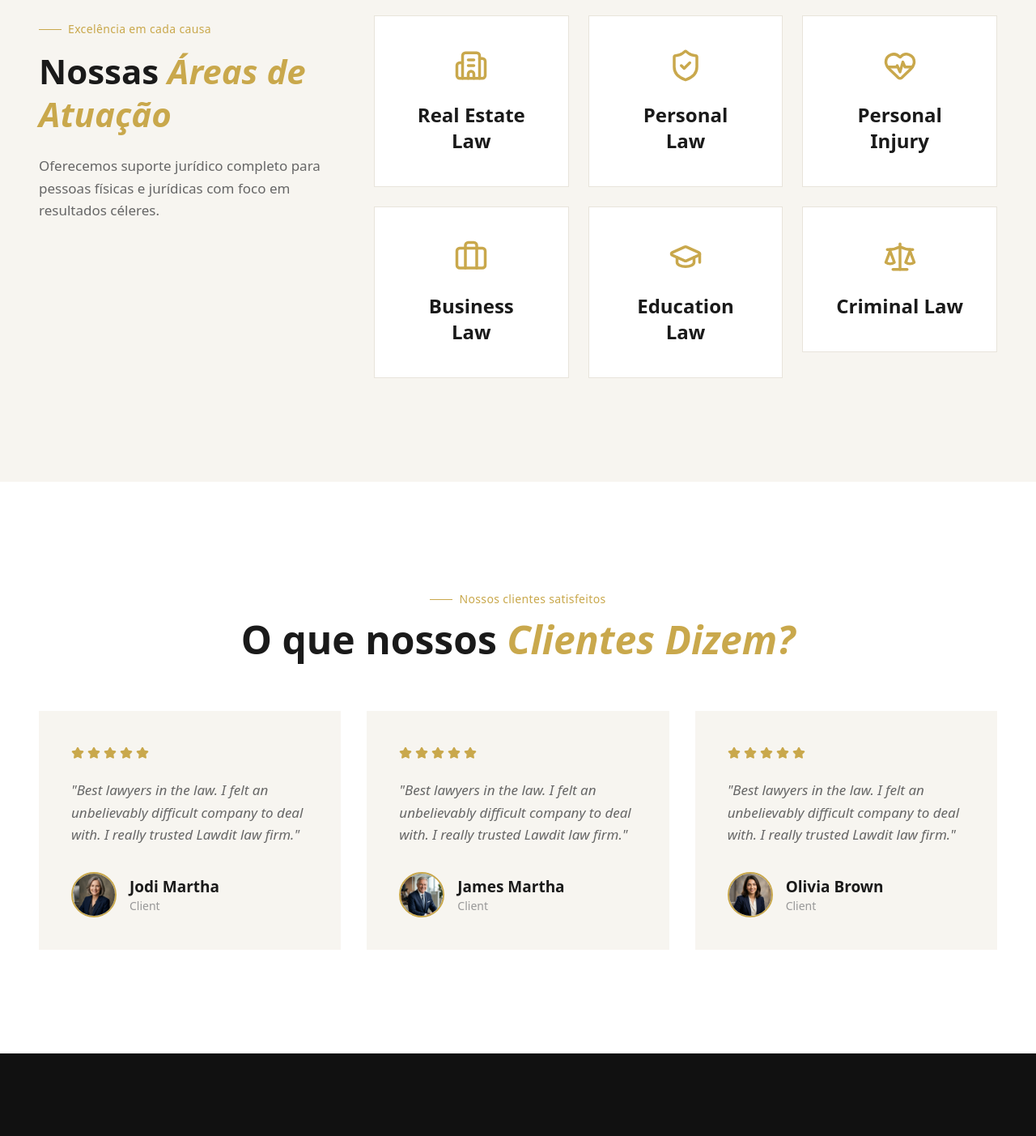
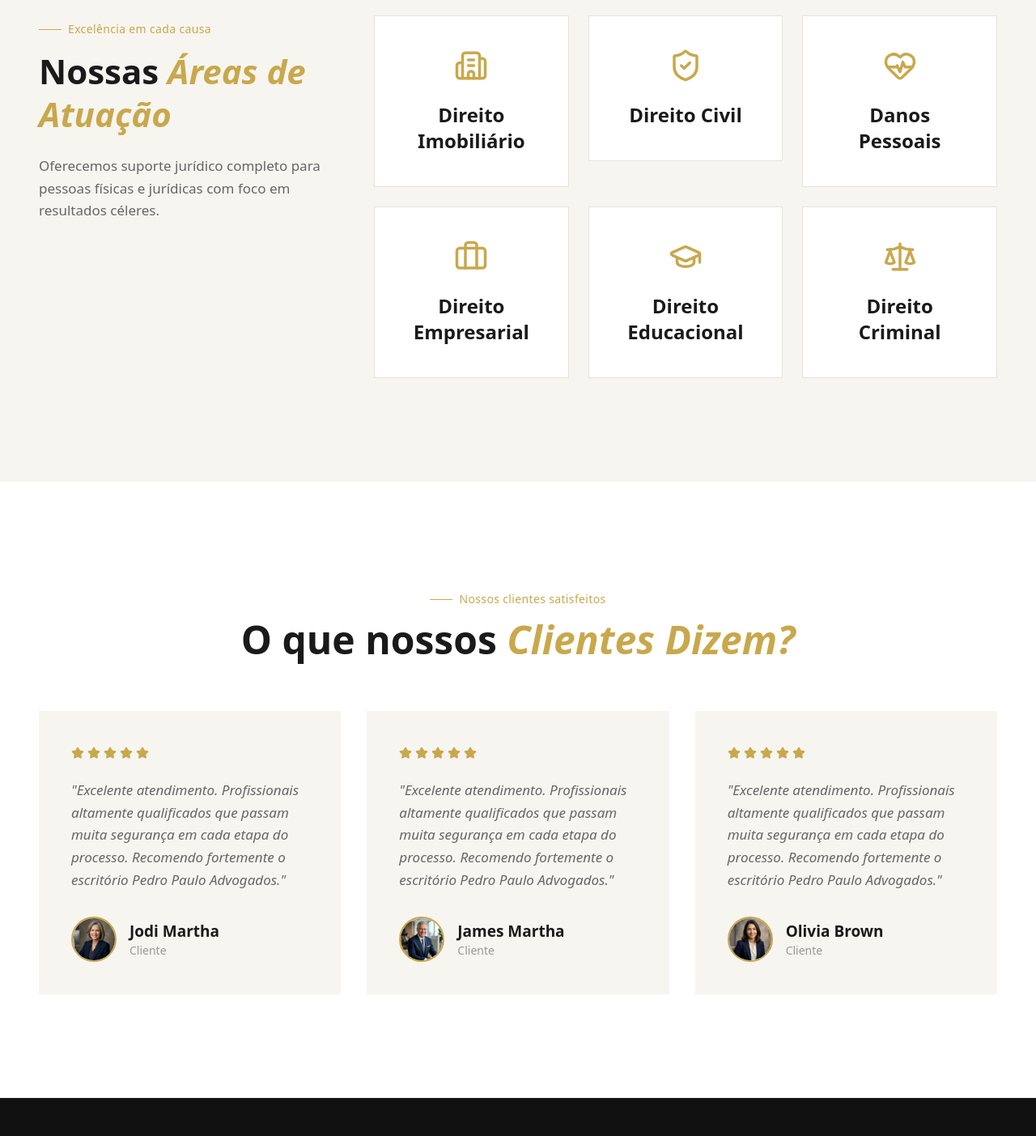
Before and after one commit to TCAdigital/pedropauloadvogados, a Next.js app: page / in a window 1280 px wide. Shown: the part 4000-5403 px from the top of the page at 81% size. Built offline with nearby package versions, Linux system fonts and the light colour scheme.

Commit message:
fix: traduzir menus e conteudos para portugues

```diff
--- a/src/app/page.tsx
+++ b/src/app/page.tsx
@@ -453,12 +453,12 @@ export default function Home() {
             </Reveal>
             <div className="grid md:grid-cols-2 lg:grid-cols-3 gap-6">
               {[
-                { icon: Building2, title: "Real Estate Law" },
-                { icon: ShieldCheck, title: "Personal Law" },
-                { icon: HeartPulse, title: "Personal Injury" },
-                { icon: Briefcase, title: "Business Law" },
-                { icon: GraduationCap, title: "Education Law" },
-                { icon: Scale, title: "Criminal Law" },
+                { icon: Building2, title: "Direito Imobiliário" },
+                { icon: ShieldCheck, title: "Direito Civil" },
+                { icon: HeartPulse, title: "Danos Pessoais" },
+                { icon: Briefcase, title: "Direito Empresarial" },
+                { icon: GraduationCap, title: "Direito Educacional" },
+                { icon: Scale, title: "Direito Criminal" },
               ].map((pa, i) => (
                 <Reveal delay={i * 100} key={pa.title}>
                   <div className="bg-white p-10 border border-[#e8e4db] text-center hover:border-gold hover:-translate-y-2 hover:shadow-2xl transition-all duration-300 cursor-pointer group">
@@ -485,9 +485,9 @@ export default function Home() {
           </Reveal>
           <div className="grid md:grid-cols-3 gap-8">
             {[
-              { name: "Jodi Martha", role: "Client", img: "/images/client1.png" },
-              { name: "James Martha", role: "Client", img: "/images/client2.png" },
-              { name: "Olivia Brown", role: "Client", img: "/images/client3.png" },
+              { name: "Jodi Martha", role: "Cliente", img: "/images/client1.png" },
+              { name: "James Martha", role: "Cliente", img: "/images/client2.png" },
+              { name: "Olivia Brown", role: "Cliente", img: "/images/client3.png" },
             ].map((testi, i) => (
               <Reveal delay={i * 100} key={testi.name}>
                 <div className="bg-off-white p-10 border-t-4 border-transparent hover:border-gold transition-colors duration-300">
@@ -497,7 +497,7 @@ export default function Home() {
                     ))}
                   </div>
                   <p className="text-gray text-[17px] leading-relaxed mb-8 italic">
-                    "Best lawyers in the law. I felt an unbelievably difficult company to deal with. I really trusted Lawdit law firm."
+                    "Excelente atendimento. Profissionais altamente qualificados que passam muita segurança em cada etapa do processo. Recomendo fortemente o escritório Pedro Paulo Advogados."
                   </p>
                   <div className="flex items-center gap-4">
                     <Image
@@ -556,7 +556,7 @@ export default function Home() {
             </div>
 
             <div>
-              <h5 className="font-serif text-2xl text-white mb-8">Contact</h5>
+              <h5 className="font-serif text-2xl text-white mb-8">Contato</h5>
               <ul className="space-y-4 text-[15px]">
                 <li className="flex items-start gap-3">
                   <MapPin className="text-gold shrink-0 mt-1" size={18} />
```
